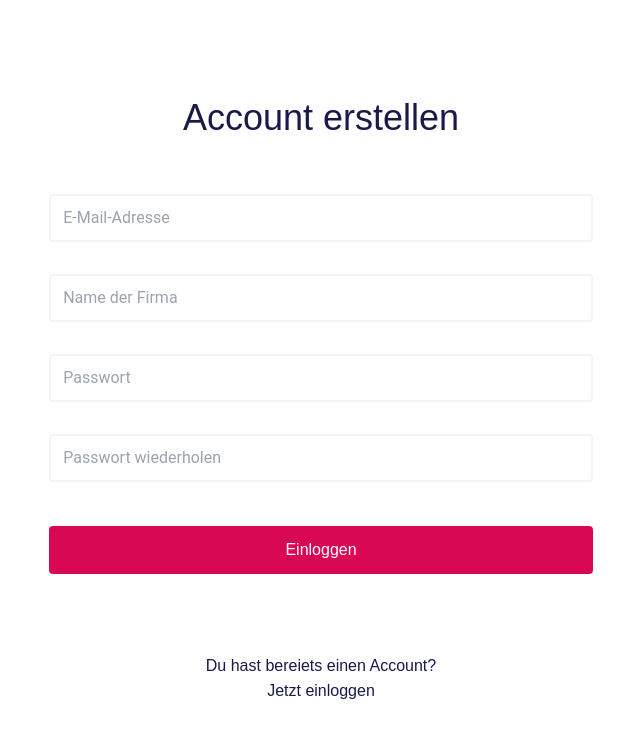
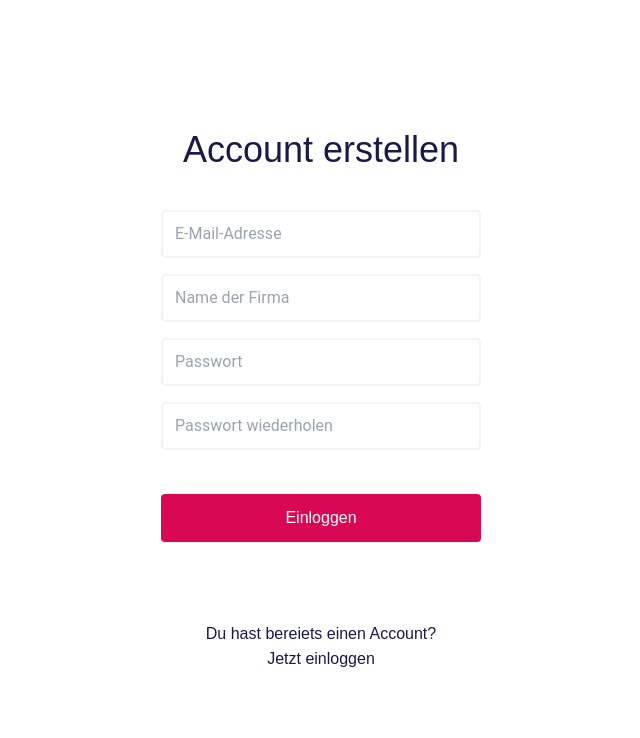
Before and after one commit to RichardMEN11/employeemanagement, a Next.js app in the folder frontend/: page /register in a window 1280 px wide. Shown: the top 738 px of the page, without its empty margins (319-959 px from the left). Built offline with nearby package versions, Linux system fonts and the light colour scheme.

Commit message:
add auth

```diff
--- /dev/null
+++ b/frontend/contexts/auth.js
@@ -0,0 +1,53 @@
+import React, { createContext, useState, useContext, useEffect } from 'react';
+import Cookies from 'js-cookie';
+import Router, { useRouter } from 'next/router';
+
+//api here is an axios instance which has the baseURL set according to the env.
+import api from '../services/Api';
+
+const AuthContext = createContext({});
+
+export const AuthProvider = ({ children }) => {
+  const [user, setUser] = useState(null);
+  const [loading, setLoading] = useState(true);
+
+  useEffect(() => {
+    async function loadUserFromCookies() {
+      const token = Cookies.get('token');
+      if (token) {
+        api.defaults.headers.Authorization = `Bearer ${token}`;
+        console.log(token);
+        // const { data: user } = await api.get('users/me');
+        // if (user) setUser(user);
+      }
+      setLoading(false);
+    }
+    loadUserFromCookies();
+  }, []);
+
+  const login = async (email, password) => {
+    const { data: token } = await api.post('auth/login', { email, password });
+    if (token) {
+      Cookies.set('token', token, { expires: 60 });
+      api.defaults.headers.Authorization = `Bearer ${token.token}`;
+      console.log(token);
+    }
+  };
+
+  const logout = (email, password) => {
+    Cookies.remove('token');
+    setUser(null);
+    delete api.defaults.headers.Authorization;
+    window.location.pathname = '/';
+  };
+
+  return (
+    <AuthContext.Provider
+      value={{ isAuthenticated: !!user, user, login, loading, logout }}
+    >
+      {children}
+    </AuthContext.Provider>
+  );
+};
+
+export const useAuth = () => useContext(AuthContext);
--- a/frontend/pages/_app.js
+++ b/frontend/pages/_app.js
@@ -1,7 +1,12 @@
+import { AuthProvider, ProtectRoute } from '../contexts/auth';
 import '../styles/globals.css';
 
 function MyApp({ Component, pageProps }) {
-  return <Component {...pageProps} />;
+  return (
+    <AuthProvider>
+      <Component {...pageProps} />
+    </AuthProvider>
+  );
 }
 
 export default MyApp;
--- a/frontend/pages/register.js
+++ b/frontend/pages/register.js
@@ -1,33 +1,127 @@
 import Link from 'next/link';
+import { useFormik } from 'formik';
+import { useRouter } from 'next/router';
+import axios from 'axios';
+
+const validate = (values) => {
+  const errors = {};
+
+  if (!values.email) {
+    errors.email = 'Required';
+  } else if (!/^[A-Z0-9._%+-]+@[A-Z0-9.-]+\.[A-Z]{2,4}$/i.test(values.email)) {
+    errors.email = 'Invalid email address';
+  }
+
+  if (!values.company) {
+    errors.email = 'Required';
+  }
+
+  if (!values.password) {
+    errors.email = 'Required';
+  } else if (values.password !== values.passwordRepeat) {
+    errors.password = 'Passwörter stimmen nicht überein';
+  }
+
+  if (!values.passwordRepeat) {
+    errors.email = 'Required';
+  } else if (values.password !== values.passwordRepeat) {
+    errors.password = 'Passwörter stimmen nicht überein';
+  }
+  return errors;
+};
 
 const Register = () => {
+  const router = useRouter();
+  const formik = useFormik({
+    initialValues: {
+      email: '',
+      company: '',
+      password: '',
+      passwordRepeat: '',
+    },
+    validate,
+    onSubmit: (values) => {
+      register(values);
+    },
+  });
+
+  const register = async (values) => {
+    const { email, company, password } = values;
+    const resp = await axios.post('http://localhost:3000/auth/register', {
+      email,
+      company,
+      password,
+    });
+    if (resp.status === 201) {
+      router.push('/');
+    }
+  };
+
   return (
     <div className="container w-screen h-screen flex justify-center items-center">
       <section className="flex-row">
         <h1 className="text-4xl text-center mb-10 text-nanoBlue">
           Account erstellen
         </h1>
-        <form className="w-6/12 mx-auto">
+        <form className="w-80 mx-auto" onSubmit={formik.handleSubmit}>
+          <div className="my-4">
             <input
               type="email"
+              id="email"
+              name="email"
               placeholder="E-Mail-Adresse"
-            className="border-gray-100 border-2 rounded py-3 px-3 text-gray-700 leading-tight focus:outline-none focus:shadow-outline w-full my-4"
+              value={formik.values.email}
+              onChange={formik.handleChange}
+              className="border-gray-100 border-2 rounded py-3 px-3 text-gray-700 leading-tight focus:outline-none focus:shadow-outline w-full"
             />
+            {formik.errors.email ? (
+              <div className="text-giantRed">{formik.errors.email}</div>
+            ) : null}
+          </div>
+          <div className="my-4">
             <input
-            type="email"
+              type="text"
               placeholder="Name der Firma"
-            className="border-gray-100 border-2 rounded py-3 px-3 text-gray-700 leading-tight focus:outline-none focus:shadow-outline w-full my-4"
+              id="company"
+              name="company"
+              value={formik.values.company}
+              onChange={formik.handleChange}
+              className="border-gray-100 border-2 rounded py-3 px-3 text-gray-700 leading-tight focus:outline-none focus:shadow-outline w-full"
             />
+            {formik.errors.company ? (
+              <div className="text-giantRed">{formik.errors.company}</div>
+            ) : null}
+          </div>
+          <div className="my-4">
             <input
               type="password"
+              id="password"
+              name="password"
+              value={formik.values.password}
+              onChange={formik.handleChange}
               placeholder="Passwort"
-            className="border-gray-100 border-2 rounded py-3 px-3 text-gray-700 leading-tight focus:outline-none focus:shadow-outline w-full my-4"
+              className="border-gray-100 border-2 rounded py-3 px-3 text-gray-700 leading-tight focus:outline-none focus:shadow-outline w-full"
             />
+            {formik.errors.password ? (
+              <div className="text-giantRed">{formik.errors.password}</div>
+            ) : null}
+          </div>
+          <div className="my-4">
             <input
               type="password"
+              name="passwordRepeat"
+              id="passwordRepeat"
+              value={formik.values.passwordRepeat}
+              onChange={formik.handleChange}
               placeholder="Passwort wiederholen"
-            className="border-gray-100 border-2 rounded py-3 px-3 text-gray-700 leading-tight focus:outline-none focus:shadow-outline w-full my-4"
+              className="border-gray-100 border-2 rounded py-3 px-3 text-gray-700 leading-tight focus:outline-none focus:shadow-outline w-full"
             />
+            {formik.errors.passwordRepeat ? (
+              <div className="text-giantRed">
+                {formik.errors.passwordRepeat}
+              </div>
+            ) : null}
+          </div>
           <input
             type="submit"
             value="Einloggen"
--- /dev/null
+++ b/frontend/services/api.js
@@ -0,0 +1,15 @@
+import Axios from 'axios';
+
+let urls = {
+  development: 'http://localhost:3000/',
+  production: 'https://your-production-url.com/',
+};
+const api = Axios.create({
+  baseURL: urls[process.env.NODE_ENV],
+  headers: {
+    Accept: 'application/json',
+    'Content-Type': 'application/json',
+  },
+});
+
+export default api;
```
Lines whose indentation alone changed are shown as unchanged.
